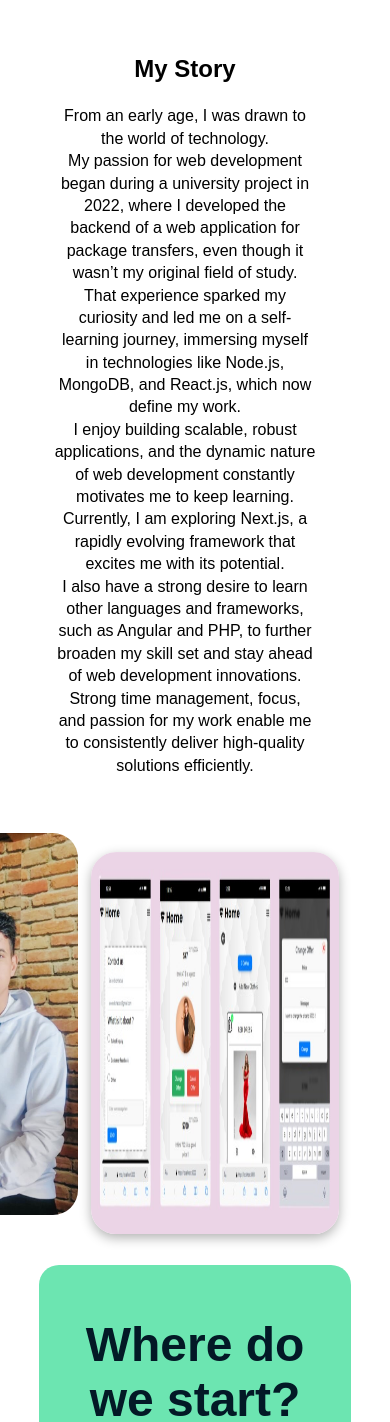
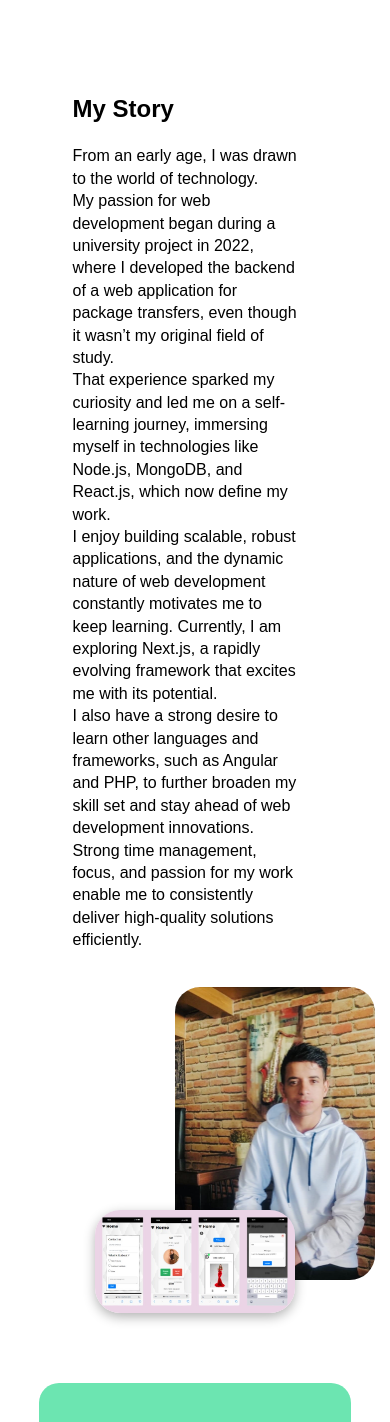
Before and after one commit to AbdallahSHILI/My_Portfolio, a React (Create React App) app: page /About in a window 390 px wide. Shown: the part 1866-3288 px from the top of the page. Built offline with nearby package versions, Linux system fonts and the light colour scheme.

Commit message:
Enhance MyStory layout and responsiveness

```diff
--- a/src/Pages/About/MyStory/myStory.module.css
+++ b/src/Pages/About/MyStory/myStory.module.css
@@ -2,7 +2,7 @@
 .content_section {
   display: flex;
   align-items: flex-start;
-  padding: 50px;
+  padding: 90px;
   min-height: 100vh;
   justify-content: space-between;
   gap: 20px;
@@ -44,48 +44,78 @@
   box-shadow: 0 4px 12px rgba(0, 0, 0, 0.3); /* Optional shadow */
 }
 
-/* Responsive Adjustments */
-@media (max-width: 1024px) {
+@media (max-width: 1190px) {
   .content_section {
-    flex-direction: column;
-    align-items: center;
-  }
-
-  .text_content {
-    flex: 0 0 100%;
-    max-width: 90%;
-    text-align: center;
-    margin-bottom: 20px;
+    gap: 10px; /* Reduce the gap between sections */
+    padding: 50px; /* Reduce padding for a more compact layout */
   }
 
   .image_container {
-    flex: 0 0 100%;
-    max-width: 90%;
+    max-width: 100%; /* Allow more flexibility in sizing */
+    justify-content: center; /* Center align the images */
   }
 
   .profile_pic,
   .project_screens {
-    width: 100%;
-    height: auto;
-    position: relative;
+    width: 60%; /* Reduce image sizes to avoid conflicts */
+    height: auto; /* Maintain aspect ratio */
   }
 
   .project_screens {
-    width: 90%;
+    position: absolute;
     bottom: 0;
-    left: 5%;
-    transform: translate(0, 10%);
+    left: 30%; /* Center horizontally */
+    transform: translate(-50%, 20%); /* Adjust overlap and position */
+    z-index: 1; /* Ensure it overlays properly */
+  }
+
+  .profile_pic {
+    position: relative;
+    z-index: 0; /* Base image */
   }
 }
 
-@media (max-width: 600px) {
+@media (max-width: 1024px) {
+  .content_section {
+    flex-direction: column; /* Stack everything vertically */
+    align-items: center; /* Center the content */
+    padding: 20px; /* Reduce padding for smaller screens */
+    margin: 50px;
+    gap: 20px; /* Add spacing between elements */
+  }
+
+  .image_container {
+    flex: 0 0 100%; /* Take full width */
+    max-width: 100%; /* Ensure no overflow */
+    display: flex;
+    flex-direction: column; /* Stack images vertically */
+    align-items: center; /* Center the images */
+    position: relative; /* Enable positioning of overlapping images */
+    gap: 10px; /* Space between the images */
+  }
+
+  .profile_pic,
+  .project_screens {
+    width: 80%; /* Scale down for smaller screens */
+    left: 80px;
+    height: auto; /* Maintain aspect ratio */
+  }
+
+  .project_screens {
+    position: relative; /* Reset to normal stacking */
+    transform: none; /* Remove overlapping adjustments */
+    bottom: 0;
+    left: 0;
+    margin-top: -80px; /* Optional: Slight overlap effect */
+    z-index: 0;
+  }
+
   .text_content {
+    flex: 0 0 100%; /* Take full width */
+    max-width: 90%; /* Limit text width for readability */
+    text-align: left; /* Center align text */
+    margin-top: 20px; /* Add space between images and text */
     font-size: 1rem;
     line-height: 1.4;
   }
-
-  .project_screens {
-    width: 95%;
-    transform: translate(0, 5%);
-  }
 }
```
